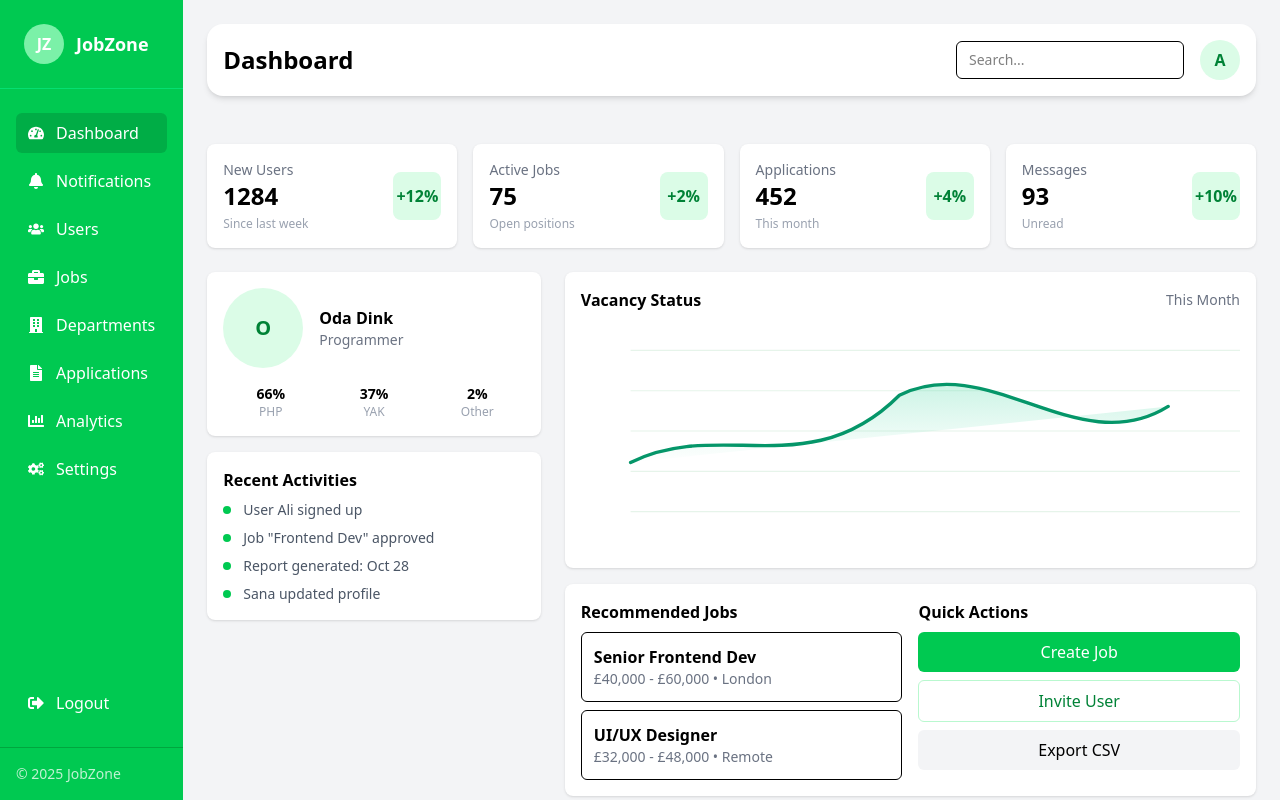
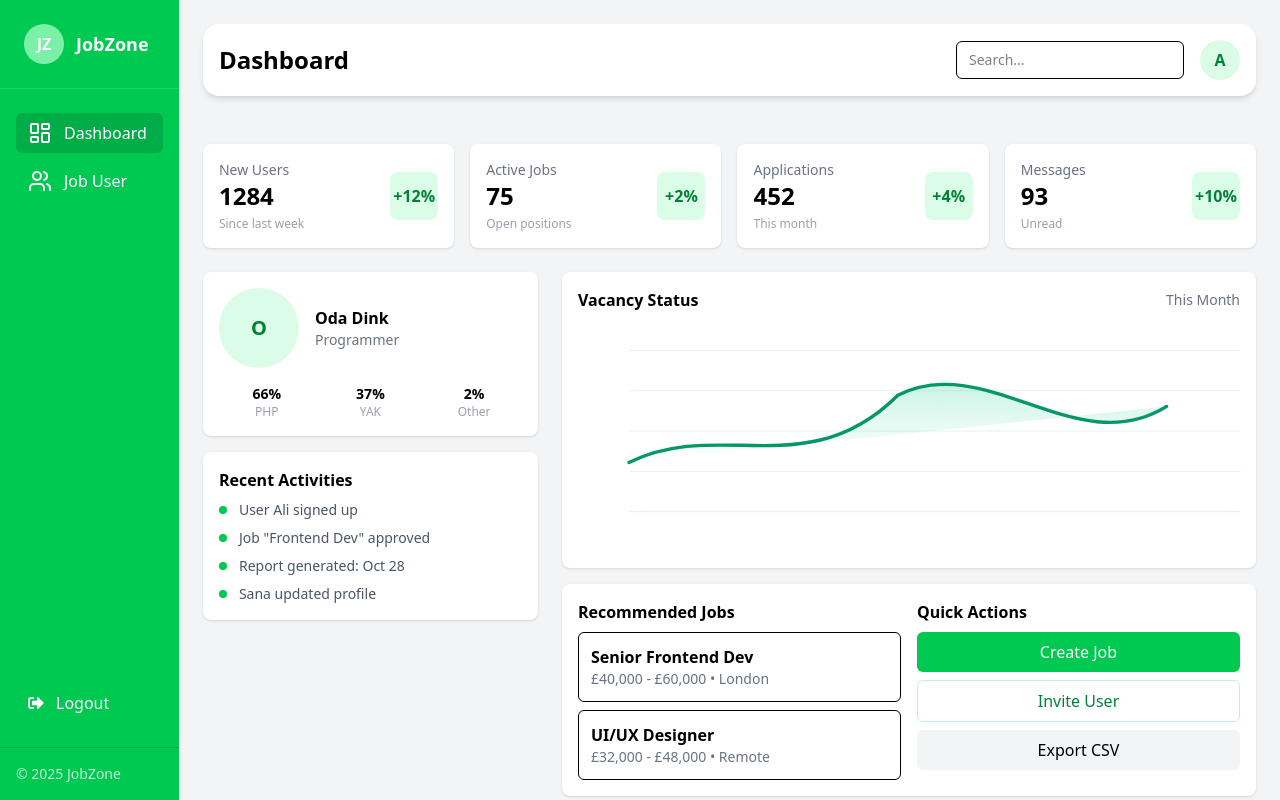
Before and after one commit to hamzalateef/my-project, a React (Vite) app: page / in a window 1280 px wide. Built offline with nearby package versions, Linux system fonts and the light colour scheme.

Commit message:
added react router active route

```diff
--- a/package.json
+++ b/package.json
@@ -11,6 +11,7 @@
   },
   "dependencies": {
     "@tailwindcss/vite": "^4.1.13",
+    "lucide-react": "^0.552.0",
     "react": "^19.1.1",
     "react-dom": "^19.1.1",
     "react-icons": "^5.5.0",
--- a/src/components/sidebar.tsx
+++ b/src/components/sidebar.tsx
@@ -11,8 +11,26 @@ import {
   FaUsers,
 } from "react-icons/fa";
 import { Link } from "react-router";
+import type { ISidebar } from "../types/sidebar";
+import { LayoutDashboard, Users } from "lucide-react";
+import { useLocation } from "react-router";
 
 const Sidebar = () => {
+    const location = useLocation()
+  const menuItems: ISidebar[] = [
+    {
+      id: "dashboard",
+      title: "Dashboard",
+      path: "/",
+      icon: LayoutDashboard,
+    },
+    {
+      id: "jobuser",
+      title: "Job User",
+      path: "/job-user",
+      icon: Users,
+    },
+  ];
   return (
     <aside className=" bg-green-500 text-white flex flex-col min-h-screen">
       <div className="p-6 flex items-center gap-3 border-b border-green-400">
@@ -23,30 +41,15 @@ const Sidebar = () => {
       </div>
 
       <nav className="flex-1 px-4 py-6 space-y-2">
-        <Link to={'/'} className="flex items-center gap-3 px-3 py-2 rounded-md bg-green-700/40">
-          <FaTachometerAlt /> Dashboard
-        </Link>
-        <a className="flex items-center gap-3 px-3 py-2 rounded-md hover:bg-green-700/20">
-          <FaBell /> Notifications
-        </a>
-        <a className="flex items-center gap-3 px-3 py-2 rounded-md hover:bg-green-700/20">
-          <FaUsers /> Users
-        </a>
-        <Link to={'/job-user'} className="flex items-center gap-3 px-3 py-2 rounded-md hover:bg-green-700/20">
-          <FaBriefcase /> Jobs
-        </Link>
-        <a className="flex items-center gap-3 px-3 py-2 rounded-md hover:bg-green-700/20">
-          <FaBuilding /> Departments
-        </a>
-        <a className="flex items-center gap-3 px-3 py-2 rounded-md hover:bg-green-700/20">
-          <FaFileAlt /> Applications
-        </a>
-        <a className="flex items-center gap-3 px-3 py-2 rounded-md hover:bg-green-700/20">
-          <FaChartBar /> Analytics
-        </a>
-        <a className="flex items-center gap-3 px-3 py-2 rounded-md hover:bg-green-700/20">
-          <FaCogs /> Settings
-        </a>
+        {menuItems.map((item, index) => (
+          <Link
+            key={index}
+            to={item.path}
+            className={`flex items-center gap-3 px-3 py-2 rounded-md hover:bg-green-700/40 ${location.pathname == item.path && 'bg-green-700/40'}`}
+          >
+            <item.icon /> {item.title}
+          </Link>
+        ))}
       </nav>
 
       <div className="px-4 pb-6">
@@ -56,7 +59,7 @@ const Sidebar = () => {
       </div>
 
       <div className="p-4 text-sm text-green-50/80 border-t border-green-600">
-        © 2025 JobZone
+        © {new Date().getFullYear()} JobZone
       </div>
     </aside>
   );
--- /dev/null
+++ b/src/types/sidebar.ts
@@ -0,0 +1,8 @@
+import type { LucideIcon } from "lucide-react";
+
+export interface ISidebar {
+    id:string;
+    title:string;
+    path:string;
+    icon:LucideIcon
+}
```
Also changed, not shown: 1 other file (tests, documents, lock files or other folders).
